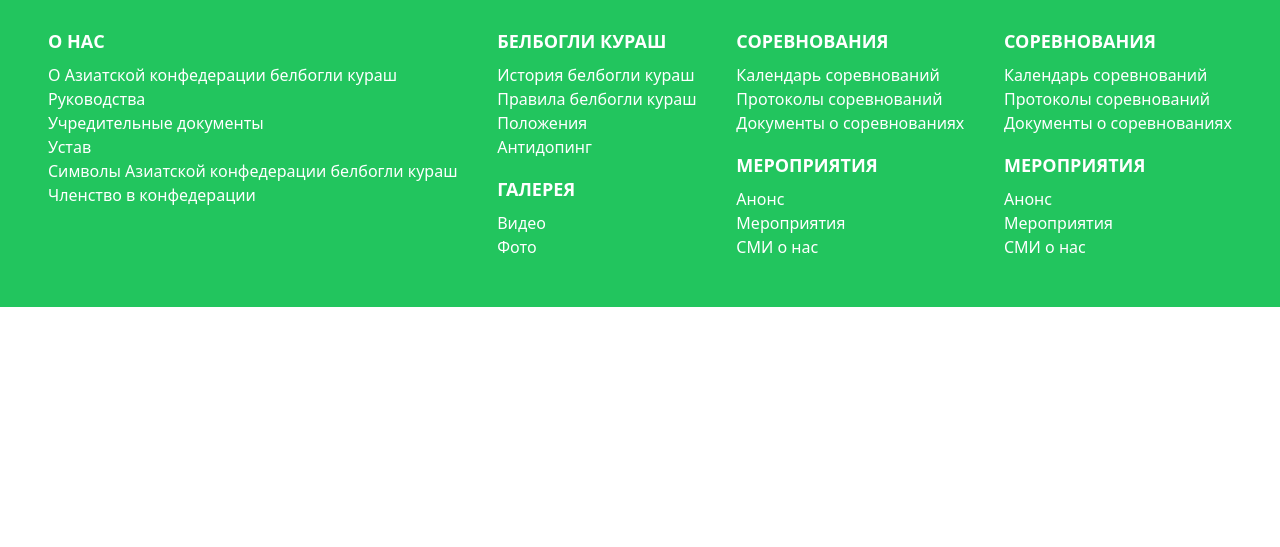
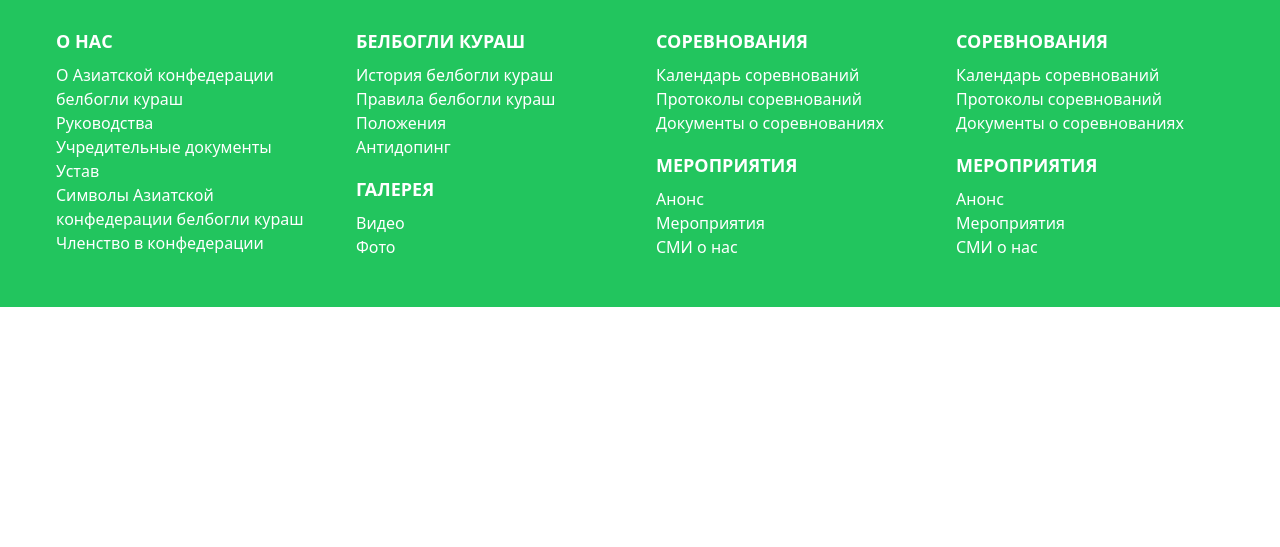
Before and after one commit to Shavkatjon-O/abkk.org, a Django app: page / in a window 1280 px wide. Shown: the part 253-800 px from the top of the page. Run offline with Django 5.2, Linux system fonts and the light colour scheme; some libraries are stand-ins or nearby versions; some web fonts are replaced.

Commit message:
fix: footer

```diff
--- a/templates/includes/footer.html
+++ b/templates/includes/footer.html
@@ -1,11 +1,11 @@
 {% load static %}
 
 
-<footer class="py-12 text-white bg-gradient-to-tr from-footer-blue to-footer-green bg-green-500">
-  <div class="container px-12 mx-auto">
-    <div class="flex flex-wrap justify-between">
+<footer class="py-10 text-white bg-gradient-to-tr from-footer-blue to-footer-green bg-green-500">
+  <div class="container px-10 mx-auto">
+    <div class="flex flex-wrap">
 
-      <div class="space-y-2">
+      <div class="space-y-2 w-full md:w-1/4 px-4 my-2">
         <h2 class="text-lg font-bold uppercase">О нас</h2>
         <ul>
           <li><a href="#">О Азиатской конфедерации белбогли кураш</a></li>
@@ -17,7 +17,7 @@
         </ul>
       </div>
 
-      <div class="space-y-4">
+      <div class="space-y-4 w-full md:w-1/4 px-4 my-2">
         <div class="space-y-2">
           <h2 class="text-lg font-bold uppercase">Белбогли кураш</h2>
           <ul>
@@ -36,7 +36,7 @@
         </div>
       </div>
 
-      <div class="space-y-4">
+      <div class="space-y-4 w-full md:w-1/4 px-4 my-2">
         <div class="space-y-2">
           <h2 class="text-lg font-bold uppercase">Соревнования</h2>
           <ul>
@@ -55,7 +55,7 @@
         </div>
       </div>
 
-      <div class="space-y-4">
+      <div class="space-y-4 w-full md:w-1/4 px-4 my-2">
         <div class="space-y-2">
           <h2 class="text-lg font-bold uppercase">Соревнования</h2>
           <ul>
```
